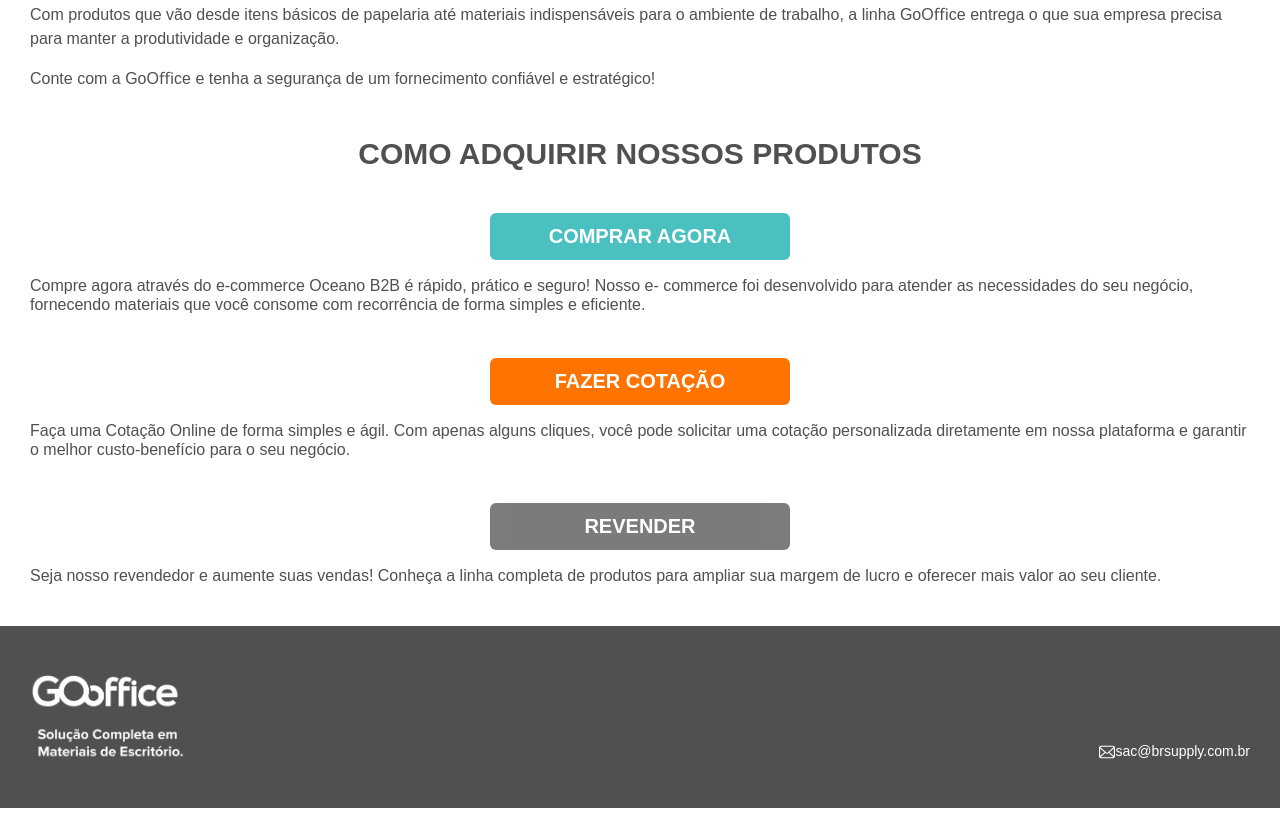
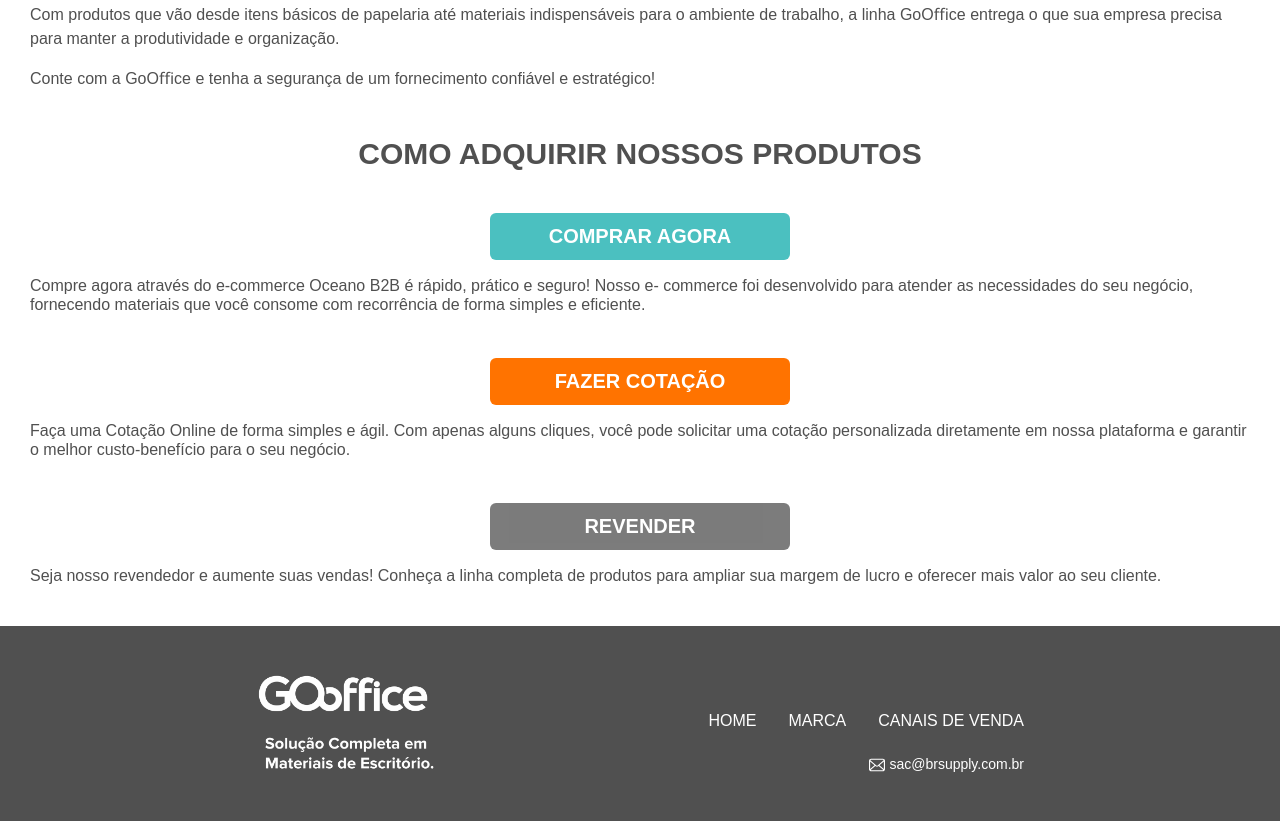
Before and after one commit to cristianmeelo/freelance-go-office, a plain HTML site: page freelance-go-office/index.html in a window 1280 px wide. Shown: the part 728-1549 px from the top of the page. Drawn offline with Linux system fonts and the light colour scheme; a web font is replaced by a local one.

Commit message:
developed responsiveness to footer

```diff
--- a/freelance-go-office/css/footer.css
+++ b/freelance-go-office/css/footer.css
@@ -6,6 +6,9 @@
   padding: 48px 1.875rem;
   margin-top: 2.5rem;
   background-color: var(--neutral-dark);
+  img {
+    width: 155px;
+  }
 }
 
 .footer__email {
@@ -13,14 +16,57 @@
   justify-content: center;
 }
 
+.footer__email-links {
+  display: none;
+}
+
 .footer__email-icon {
   background: url("../assets/email.svg");
   width: 16px;
   height: 16px;
-  /* margin-right: 8px; */
+  margin-right: 4px;
 }
 
 .footer__email-info {
   font-size: 0.875em;
   color: var(--white);
 }
+
+.footer__email__container {
+  display: flex;
+}
+
+@media screen and (min-width: 1024px) {
+  .footer {
+    display: flex;
+    flex-wrap: wrap;
+    justify-content: space-between;
+    align-items: flex-end;
+    padding: 48px 256px;
+    margin-top: 2.5rem;
+    background-color: var(--neutral-dark);
+    img {
+      width: 180px;
+    }
+  }
+
+  .footer__email {
+    display: flex;
+    flex-direction: column;
+  }
+
+  .footer__email-links {
+    display: flex;
+    gap: 32px;
+    text-transform: uppercase;
+    a {
+      color: var(--white);
+    }
+  }
+
+  .footer__email__container {
+    display: flex;
+    justify-content: end;
+    padding-top: 28px;
+  }
+}
--- a/freelance-go-office/index.html
+++ b/freelance-go-office/index.html
@@ -113,10 +113,18 @@
     </section>
 
     <footer class="footer">
-      <img src="./img/logo-gray.png" alt="Imagem da marca GOoffice, que oferece uma solução completa em materiais de escritório para atender todas as suas necessidades. Ideal para empresas e profissionais." width="155px" height="auto" />
+      <img src="./img/logo-gray.png" alt="Imagem da marca GOoffice, que oferece uma solução completa em materiais de escritório para atender todas as suas necessidades. Ideal para empresas e profissionais." />
       <div class="footer__email">
-        <span class="footer__email-icon"></span>
-        <a href="mailto:sac@brsupply.com.br?subject=Atendimento%20ao%20Cliente&body=Olá, estou entrando em contato para..." class="footer__email-info">sac@brsupply.com.br </a>
+        <div class="footer__email-links">
+          <a href="">home</a>
+          <a href="">marca</a>
+          <a href="">canais de venda</a>
+        </div>
+
+        <div class="footer__email__container">
+          <span class="footer__email-icon"></span>
+          <a href="mailto:sac@brsupply.com.br?subject=Atendimento%20ao%20Cliente&body=Olá, estou entrando em contato para..." class="footer__email-info">sac@brsupply.com.br </a>
+        </divc>
       </div>
     </footer>
 
```
